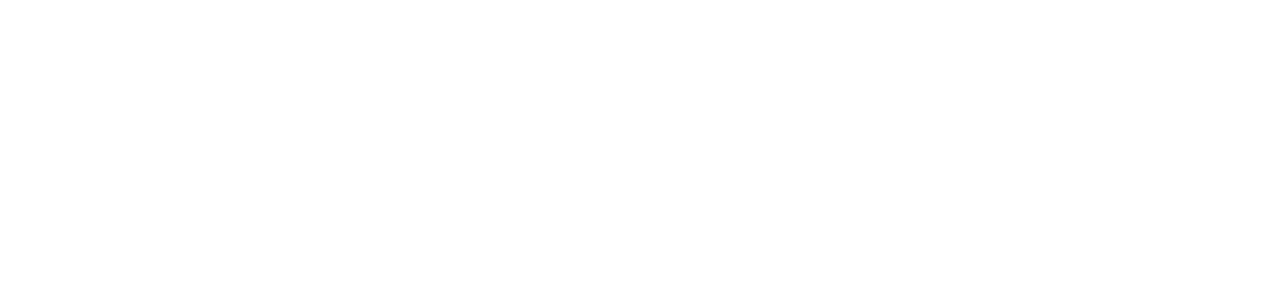
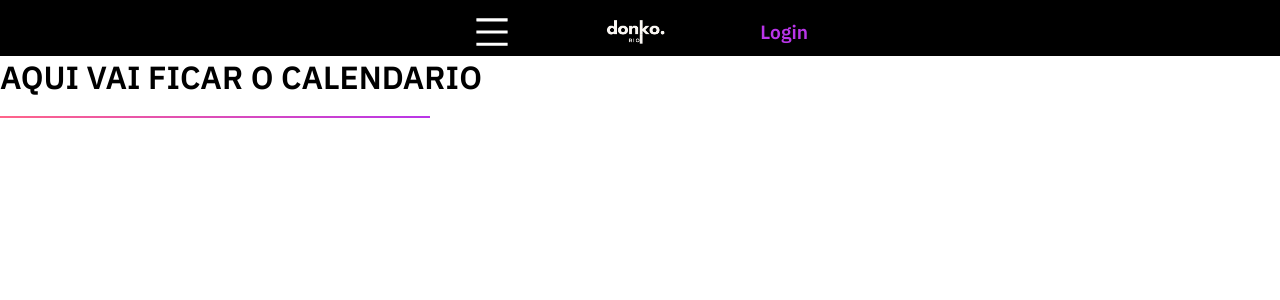
Before and after one commit to SahBianchi/hackrio-front, a React (Create React App) app: page /calendar in a window 1280 px wide. Before the commit this address had no page. Shown: the top 300 px of the page. Built offline with nearby package versions, Linux system fonts and the light colour scheme.

Commit message:
:sparkles: feat:Componente LineDividing e CalendarPage incompleto

```diff
--- /dev/null
+++ b/src/componentes/LineDividing/index.js
@@ -0,0 +1,10 @@
+import React from 'react'
+import styles from '../LineDividing/style.module.css'
+
+export const LineDividing = () => {
+  return (
+    <>
+        <hr className={styles.lineDividing} />
+    </>
+  )
+}
--- /dev/null
+++ b/src/componentes/LineDividing/style.module.css
@@ -0,0 +1,6 @@
+.lineDividing{
+    width: 430px;
+    margin: 18px 0;
+    border: 1px solid transparent;
+    background: linear-gradient(white, white) padding-box, linear-gradient(to right, #FF6489, #B935E8) border-box;
+}
--- /dev/null
+++ b/src/pages/Calendar/CalendarPage.js
@@ -0,0 +1,16 @@
+import React from 'react'
+import { Layout } from '../../componentes/Layout'
+// import styles from '../Calendar/style.module.css'
+import { LineDividing } from '../../componentes/LineDividing'
+
+export const CalendarPage = () => {
+  return (
+    <Layout>
+        <div>
+            <h1>AQUI VAI FICAR O CALENDARIO</h1>
+            <LineDividing/>
+        </div>
+
+    </Layout>
+  )
+}
--- a/src/router/Coordinator.js
+++ b/src/router/Coordinator.js
@@ -17,3 +17,7 @@
 export const goToMapPage = (navigate) =>{
     navigate('/map')
 }
+
+export const goToCalendar = (navigate)=>{
+    navigate('/calendar')
+}
--- a/src/router/Router.js
+++ b/src/router/Router.js
@@ -5,6 +5,7 @@
 import { LoginPage } from '../pages/Login/LoginPage'
 import { MapPage } from '../pages/MapPage/MapPage'
 import { SingupPage } from '../pages/Singup/SingupPage'
+import { CalendarPage } from '../pages/Calendar/CalendarPage'
 
 export const Router = () => {
   return (
@@ -15,6 +16,7 @@
             <Route path='/login' element={<LoginPage/>}/>
             <Route path='/map' element={<MapPage/>}/>
             <Route path='/contatos' element={<Contatos/>}/>
+            <Route path='/calendar' element={<CalendarPage/>}/>
         </Routes>
     </BrowserRouter>
   )
```
Also changed, not shown: src/pages/Calendar/style.module.css (added).
